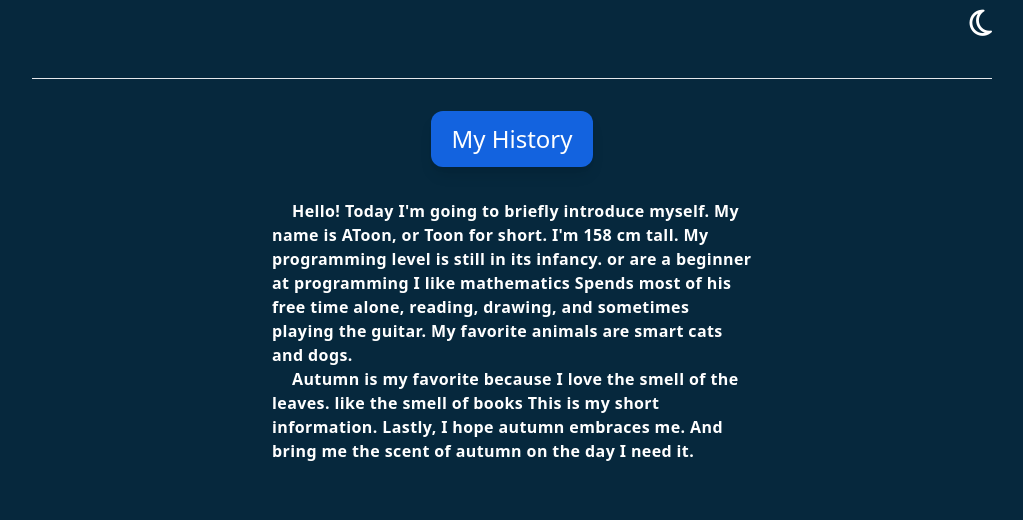
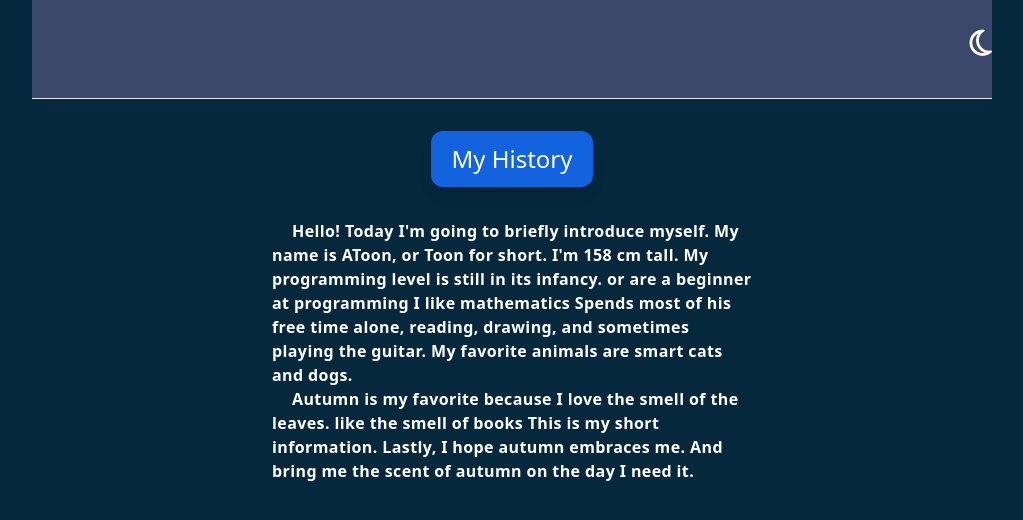
Before and after one commit to Atoonchanmala/Dark-Light-Mode, a website built with Vite: page index.html in a window 1280 px wide. Both pictures are taken after a click on the icon 1105 px from the left and 23 px from the top of the page. Shown: the whole page, without its empty margins (128-1151 px from the left). Built offline with nearby package versions, Linux system fonts and the light colour scheme.

Commit message:
add style of Dark and Light Mode

```diff
--- a/style.css
+++ b/style.css
@@ -1,9 +1,17 @@
 @tailwind base;
 @layer base {
     i {
-      @apply text-3xl;
+      @apply text-3xl mt-5;
     }
 }
 
+@layer components {
+  .LightSticky{
+    @apply bg-white;
+  }
+  .DarkSticky{
+    @apply  bg-custom-blue;
+  }
+}
 @tailwind components;
 @tailwind utilities;
```
